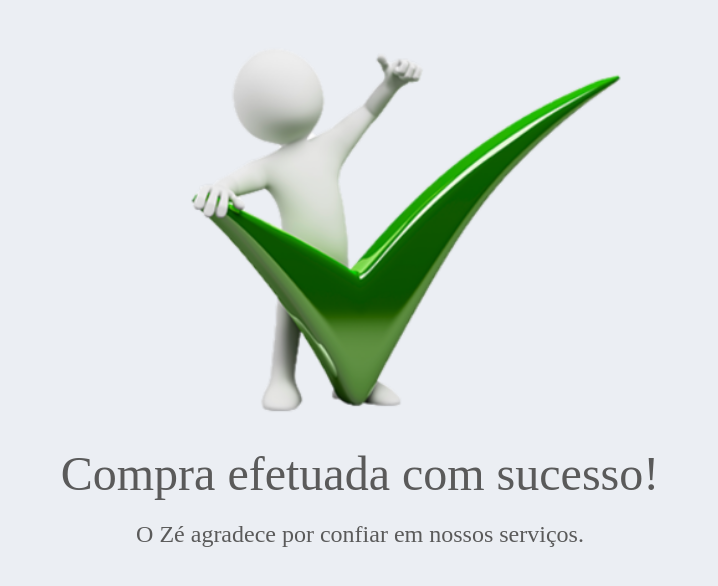
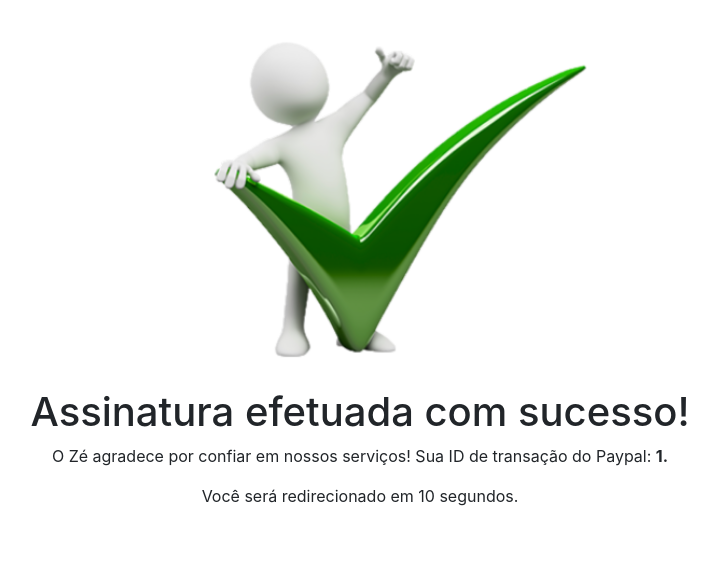
Before and after one commit to renan-ps/Site-de-venda-de-exercicios-fisicos, a PHP site: page /views/compra-efetuada.php?idT=1 in a window 1280 px wide. Shown: the top 586 px of the page, without its empty margins (280-998 px from the left). Run offline with PHP 8.4, Linux system fonts and the light colour scheme.

Commit message:
Trata retorno do Paypal

```diff
--- a/views/compra-efetuada.php
+++ b/views/compra-efetuada.php
@@ -1,3 +1,10 @@
+<?php
+
+if(!isset($_GET['id']) && !isset($_GET['idT'])){
+    header('Location: ' . DIRPAGE);
+}
+
+?>
 <!DOCTYPE html>
 <html lang="pt-pt">
 
@@ -9,19 +16,45 @@
     <title>Compra Realizada com Sucesso</title>
     <link rel="stylesheet" href="lib/css/reset.css">
     <link rel="stylesheet" href="lib/css/style.css">
+    <link rel="stylesheet" href="https://stackpath.bootstrapcdn.com/bootstrap/4.5.0/css/bootstrap.min.css"
+          integrity="sha384-9aIt2nRpC12Uk9gS9baDl411NQApFmC26EwAOH8WgZl5MYYxFfc+NcPb1dKGj7Sk" crossorigin="anonymous">
 </head>
 
 <body>
 
-    <div class="container-compra-status">
-        <div class="img-compra-efetuada">
-            <img src="image/img-compra-efetuada-com-sucesso.png" alt="">
-        </div>
-        <h1>Compra efetuada com sucesso!</h1>
-        <p>O Zé agradece por confiar em nossos serviços.</p>
+<div class="container">
+    <div class="img-compra-efetuada">
+        <img src="image/img-compra-efetuada-com-sucesso.png" alt="">
+    </div>
+    <h1 class="text-center">Assinatura efetuada com sucesso!</h1>
+    <p class="text-center">O Zé agradece por confiar em nossos serviços! Sua ID de transação do Paypal:
+        <strong><?php echo $_GET['idT'] ?>.</strong></p>
+    <p class="text-center">Você será redirecionado em 10 segundos.</p>
 
-    </div>
+</div>
+
+<script src="https://code.jquery.com/jquery-3.5.1.slim.min.js"
+        integrity="sha384-DfXdz2htPH0lsSSs5nCTpuj/zy4C+OGpamoFVy38MVBnE+IbbVYUew+OrCXaRkfj"
+        crossorigin="anonymous"></script>
+<script src="https://cdn.jsdelivr.net/npm/popper.js@1.16.0/dist/umd/popper.min.js"
+        integrity="sha384-Q6E9RHvbIyZFJoft+2mJbHaEWldlvI9IOYy5n3zV9zzTtmI3UksdQRVvoxMfooAo"
+        crossorigin="anonymous"></script>
+<script src="https://stackpath.bootstrapcdn.com/bootstrap/4.5.0/js/bootstrap.min.js"
+        integrity="sha384-OgVRvuATP1z7JjHLkuOU7Xw704+h835Lr+6QL9UvYjZE3Ipu6Tp75j7Bh/kR0JKI"
+        crossorigin="anonymous"></script>
+<script type="text/javascript">
+    function sleep(ms) {
+        return new Promise(resolve => setTimeout(resolve, ms));
+    }
+
+    async function demo() {
+        await sleep(10000);
+        window.location.href = '/personal/dashboard'
+    }
+
+    demo();
+
+</script>
+</body>
 
 </html>
-
-</body>
```
Also changed, not shown: views/return_signature.php (+9 -6 lines).
